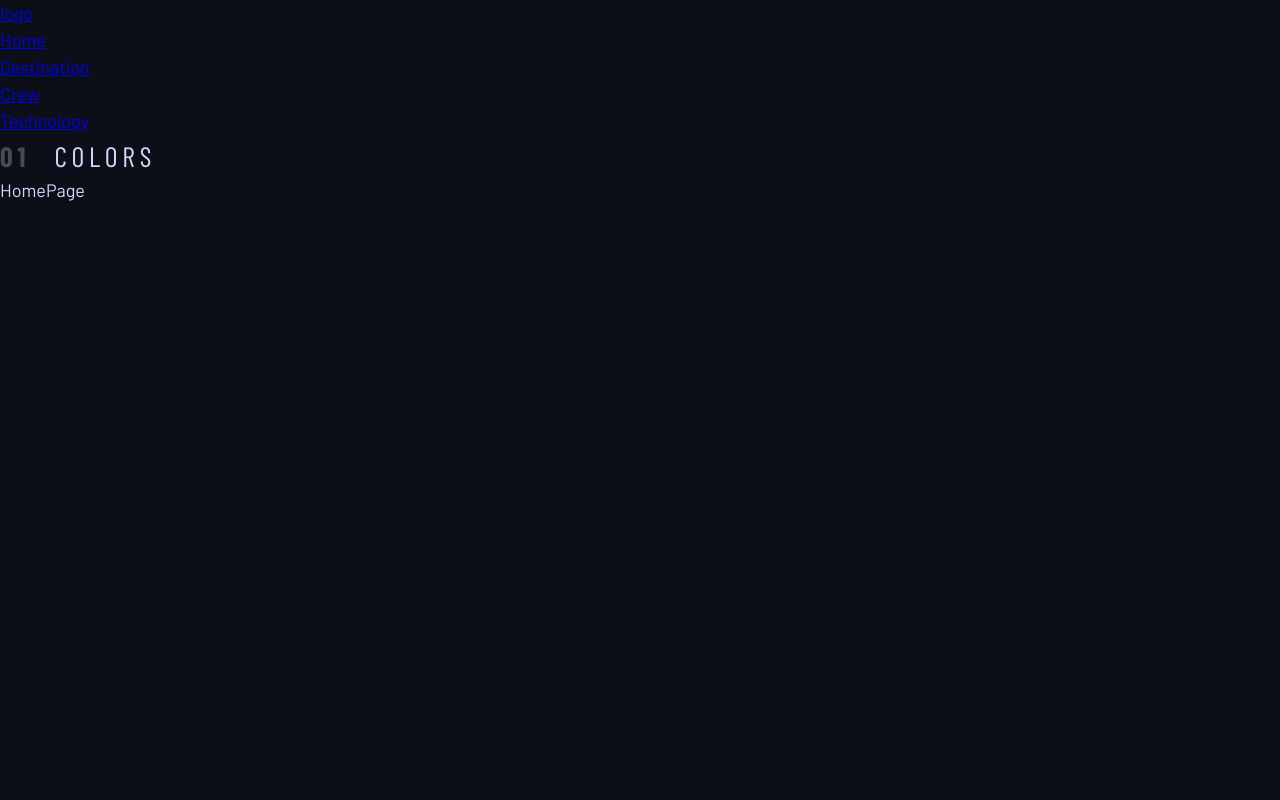
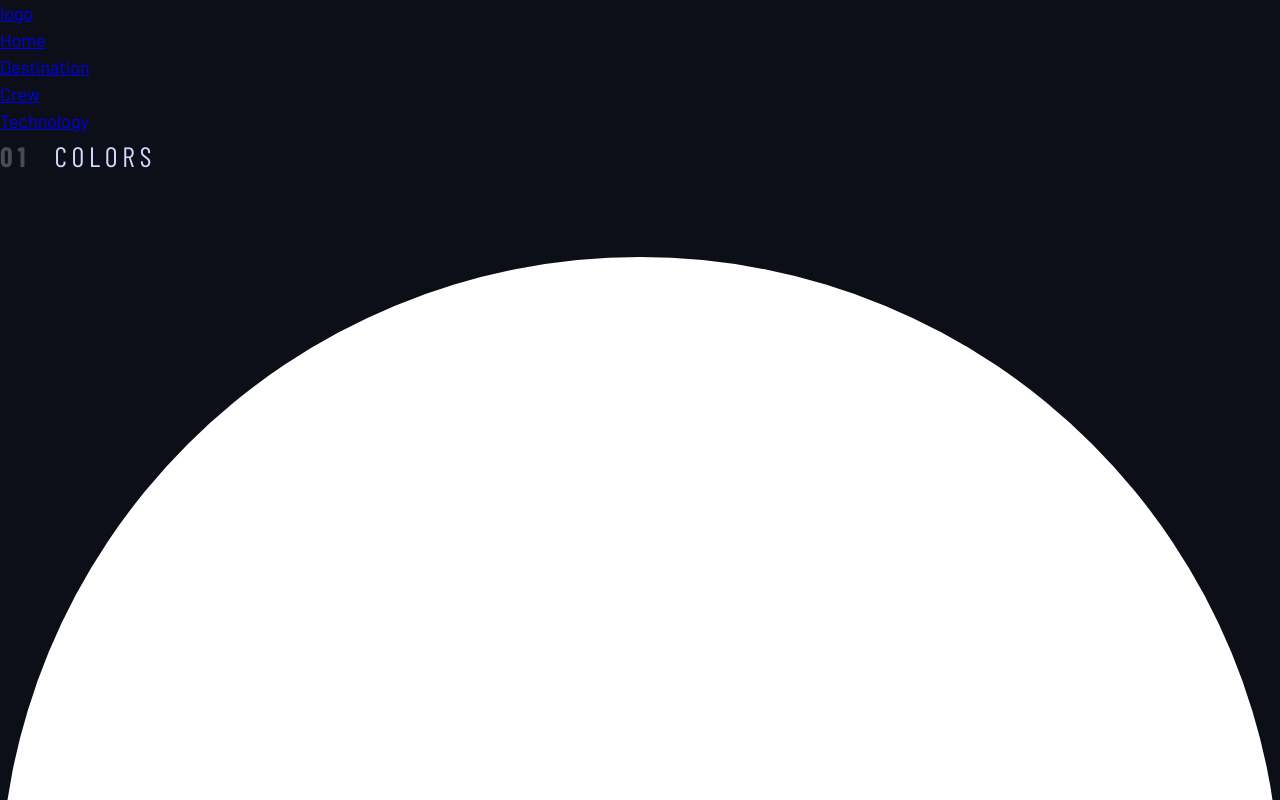
Before and after one commit to Lewis-mbui/space-tourism-website, a React (Vite) app: page / in a window 1280 px wide. Shown: the top 800 px of the page. Built offline with nearby package versions, Linux system fonts and the light colour scheme; a web font is replaced by a local one.

Commit message:
style the explore button

```diff
--- a/src/index.css
+++ b/src/index.css
@@ -237,3 +237,37 @@ select {
   font-weight: 700;
   color: hsl(var(--clr-white) / 0.25);
 }
+
+/*----------------------*/
+/* COMPONENTS           */
+/*----------------------*/
+.large-button {
+  position: relative;
+  display: grid;
+  z-index: 1;
+  padding: 0 2em;
+  aspect-ratio: 1/1;
+  place-items: center;
+  text-decoration: none;
+  border-radius: 50%;
+}
+
+.large-button::after {
+  content: "";
+  position: absolute;
+  z-index: -1;
+  background: hsl(var(--clr-white) / 0.15);
+  width: 100%;
+  height: 100%;
+  border-radius: 50%;
+  opacity: 0;
+  transition:
+    opacity 500ms linear,
+    transform 750ms ease-in-out;
+}
+
+.large-button:hover::after,
+.large-button:focus::after {
+  opacity: 1;
+  transform: scale(1.5);
+}
--- a/src/layouts/RootLayout.tsx
+++ b/src/layouts/RootLayout.tsx
@@ -1,5 +1,5 @@
 import NavBar from "../components/NavBar";
-import { Outlet } from "react-router";
+import { Link, Outlet } from "react-router";
 
 const RootLayout = () => {
   return (
@@ -8,6 +8,14 @@ const RootLayout = () => {
       <h2 className="numbered-title">
         <span>01</span> colors
       </h2>
+      <div style={{ marginBlock: "5rem" }}>
+        <Link
+          to=""
+          className="large-button | uppercase ff-serif fs-600 text-dark bg-white"
+        >
+          Explore
+        </Link>
+      </div>
       <main>
         <Outlet />
       </main>
```
